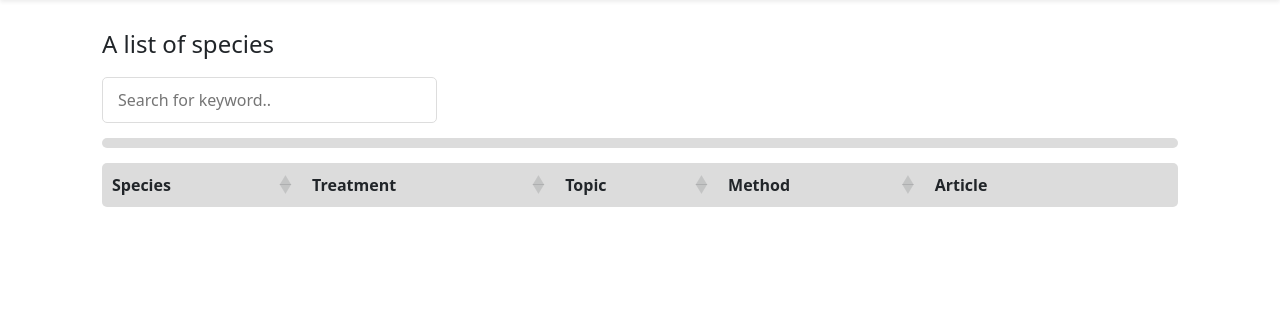
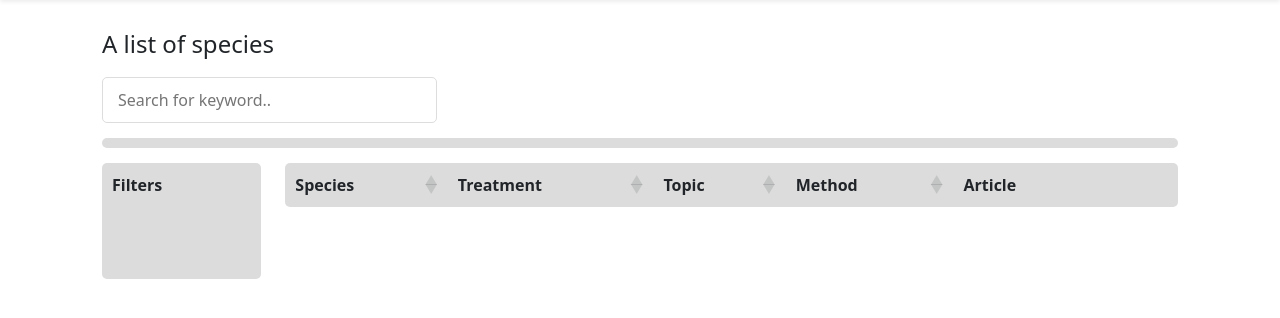
Before and after one commit to johnkeates/Fungalmaterials, a Django app: page /species/ in a window 1280 px wide. Shown: the part 75-393 px from the top of the page. Run offline with Django 4.2, Linux system fonts and the light colour scheme; data that the repository does not hold is empty; some libraries are stand-ins or nearby versions.

Commit message:
Added filter box on the left side on species table

```diff
--- a/fungalmaterials/templates/fungalmaterials/species.html
+++ b/fungalmaterials/templates/fungalmaterials/species.html
@@ -27,6 +27,18 @@
 <!-- GREY BAR -->
 <div id=grey-bar></div>
 
+<div class="row">
+  <div class="col-lg-2 order-lg-first" style="margin-bottom: 15px;">
+    <!-- FILTER BOX -->
+    <div class="d-flex flex-column flex-shrink-0" style="background-color: #DCDCDC;; border-radius: 5px; padding: 10px">
+    <b>Filters</b>
+    <br>
+    <br>
+    <br>
+    </div>
+  </div>
+
+  <div class="col-lg-10 order-lg-last">
     <!-- DATATABLE -->
     <table id="table_id" class="responsive" style="width:100%">
       <thead>
@@ -42,6 +54,8 @@
       <tbody>
       </tbody>
     </table>
+  </div>
+</div>
 
 <script>
   const dataSourceUrl = "/species/search";
```
Lines whose indentation alone changed are shown as unchanged.
